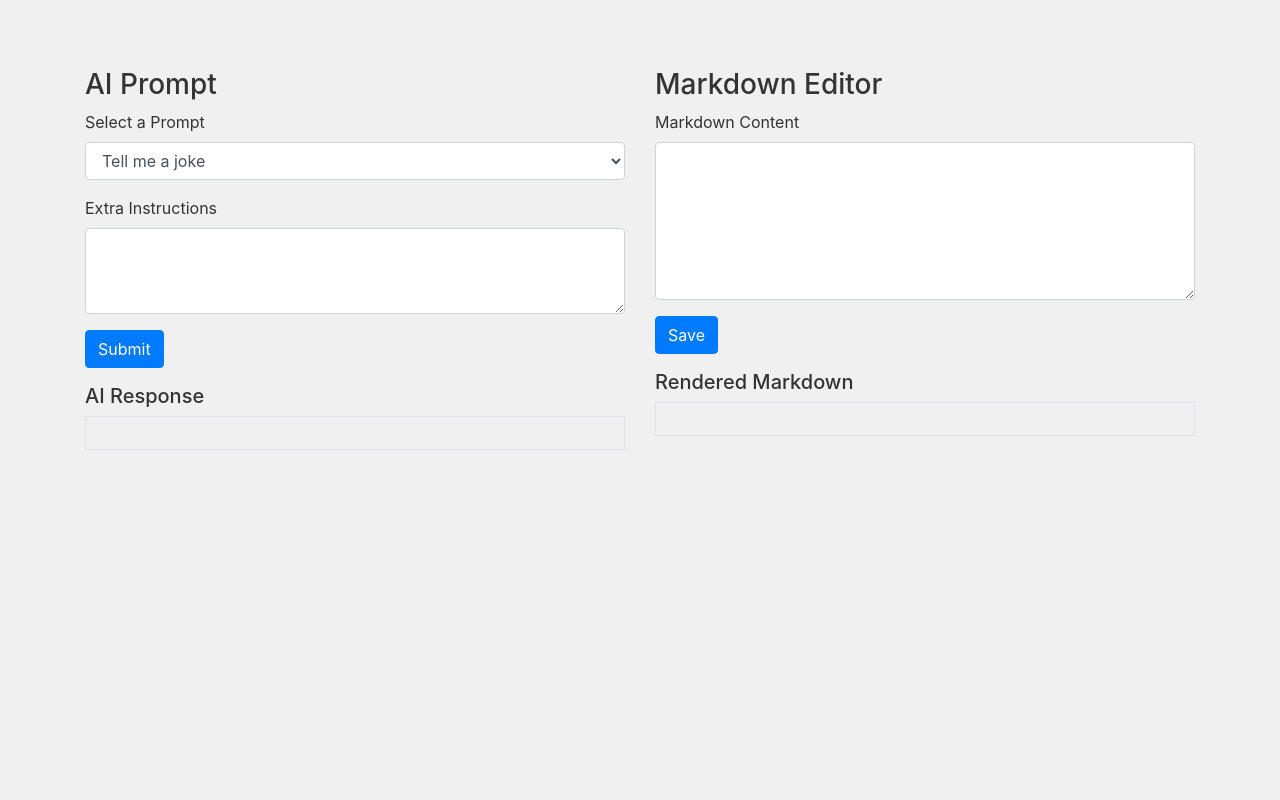
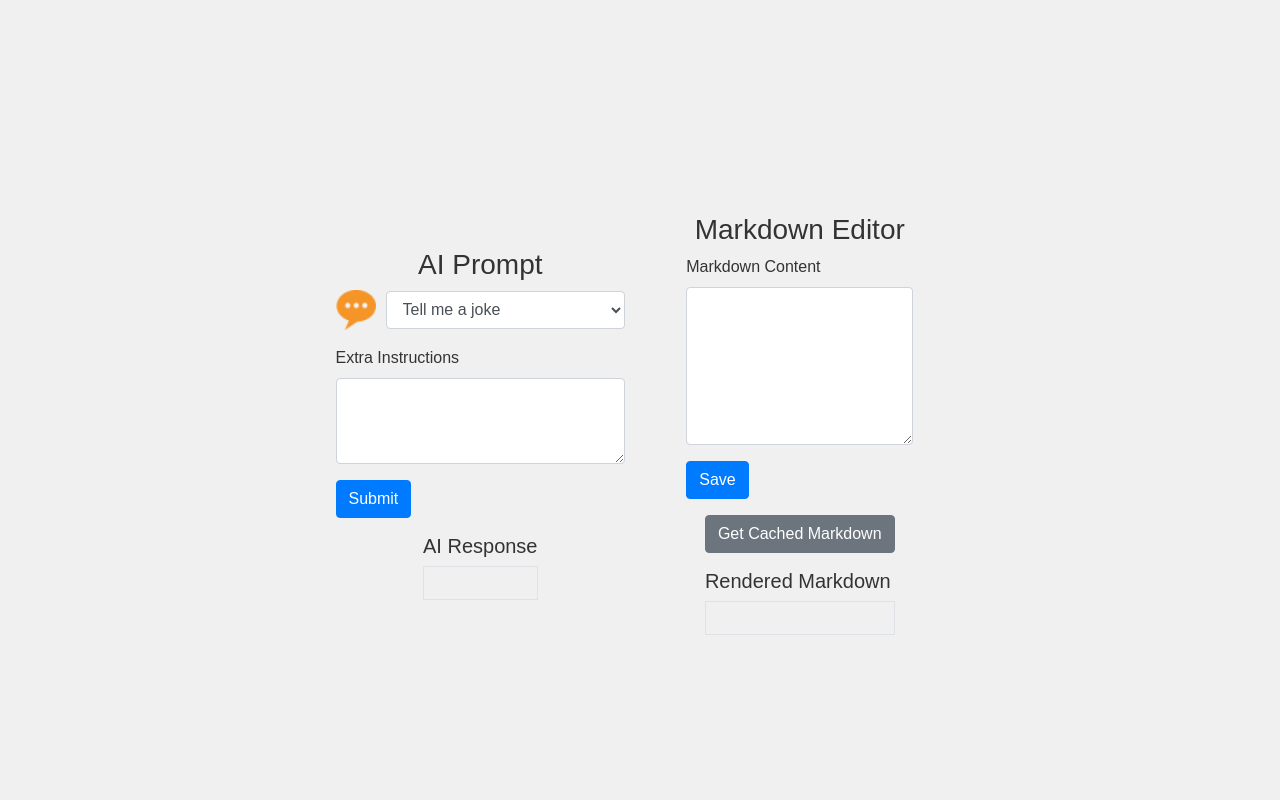
Before and after one commit to pf-data-projects/automated_research_agenda, a Flask app: page / in a window 1280 px wide. Run offline with Flask 3, Linux system fonts and the light colour scheme; some libraries are stand-ins or nearby versions.

Commit message:
Add caching

```diff
--- a/app.py
+++ b/app.py
@@ -13,9 +13,14 @@ mde = Mde(app)
 # Replace with your OpenAI API key
 OPENAI_API_KEY = os.environ['OpenAI']
 
+# In-memory cache for markdown content
+markdown_cache = []
+
+
 @app.route('/')
 def index():
     return render_template('index.html')
+
 
 @app.route('/get_response', methods=['POST'])
 def get_response():
@@ -25,13 +30,33 @@ def get_response():
     response = call_openai_api(prompt, extra_instructions)
     return jsonify({'response': response})
 
+
 @app.route('/save_markdown', methods=['POST'])
 def save_markdown():
-    data = request.form['markdown_content']
-    html_content = markdown.markdown(data)
+    markdown_content = request.form['markdown_content']
+    markdown_cache.append(markdown_content)
+    markdown_payload = ""
+    for item in markdown_cache:
+        markdown_payload += '\n' + item
+    html_content = markdown.markdown(markdown_payload)
     return jsonify({'html_content': html_content})
 
+
+@app.route('/get_cached_markdown', methods=['GET'])
+def get_cached_markdown():
+    concatenated_markdown = '\n'.join(markdown_cache)
+    return jsonify({'cached_markdown': concatenated_markdown})
+
+def get_markdown_internal():
+    markdown_list = markdown_cache
+    markdown_payload = ""
+    for item in markdown_list:
+        markdown_payload += '\n' + item
+    return markdown_payload
+
 def call_openai_api(prompt, extra_instructions):
+    markdown = get_markdown_internal()
+    print(markdown)
     headers = {
         'Authorization': f'Bearer {OPENAI_API_KEY}',
         'Content-Type': 'application/json'
@@ -48,5 +73,6 @@ def call_openai_api(prompt, extra_instructions):
         return response.json().get('choices', [{}])[0].get('message', {}).get('content', '')
     return 'Error contacting OpenAI API'
 
+
 if __name__ == '__main__':
     app.run(debug=True)
--- a/static/style.css
+++ b/static/style.css
@@ -1,5 +1,41 @@
-body {
+body, html {
+    height: 100%;
+    margin: 0;
+    display: flex;
+    align-items: center;
+    justify-content: center;
+    font-family: Arial, sans-serif;
+    color: #333;
     background-color: #f0f0f0;
-    padding: 20px;
-    color: #333;
 }
+
+.container {
+    width: 100%;
+    max-width: 900px;
+}
+
+.row {
+    display: flex;
+    justify-content: space-between;
+
+}
+
+.col-md-6 {
+    display: flex;
+    flex-direction: column;
+    align-items: center;
+    justify-content: center;
+}
+
+.form-group {
+    width: 100%;
+}
+
+#prompt-select-container {
+    display: flex;
+    align-items: center;
+}
+
+#prompt-select-container img {
+    margin-right: 10px;
+}
--- a/templates/index.html
+++ b/templates/index.html
@@ -17,8 +17,8 @@
         <div class="col-md-6">
             <h3>AI Prompt</h3>
             <form id="ai-form">
-                <div class="form-group">
-                    <label for="prompt-select">Select a Prompt</label>
+                <div class="form-group" id="prompt-select-container">
+                    <img src="{{ url_for('static', filename='logo.png') }}" alt="Logo" height="40">
                     <select class="form-control" id="prompt-select">
                         <option value="Tell me a joke">Tell me a joke</option>
                         <option value="Explain relativity">Explain relativity</option>
@@ -46,8 +46,11 @@
                 <button type="button" class="btn btn-primary" onclick="saveMarkdown()">Save</button>
             </form>
             <div class="mt-3">
-                <h5>Rendered Markdown</h5>
-                <div id="rendered-markdown" class="border p-3"></div>
+                <button type="button" class="btn btn-secondary" onclick="getCachedMarkdown()">Get Cached Markdown</button>
+                <div class="mt-3">
+                    <h5>Rendered Markdown</h5>
+                    <div id="rendered-markdown" class="border p-3"></div>
+                </div>
             </div>
         </div>
     </div>
@@ -78,6 +81,16 @@ function saveMarkdown() {
         }
     });
 }
+
+function getCachedMarkdown() {
+    $.ajax({
+        url: '/get_cached_markdown',
+        method: 'GET',
+        success: function(response) {
+            $('#rendered-markdown').html(response.cached_markdown);
+        }
+    });
+}
 </script>
 </body>
 </html>
```
Also changed, not shown: static/logo.png (added).
